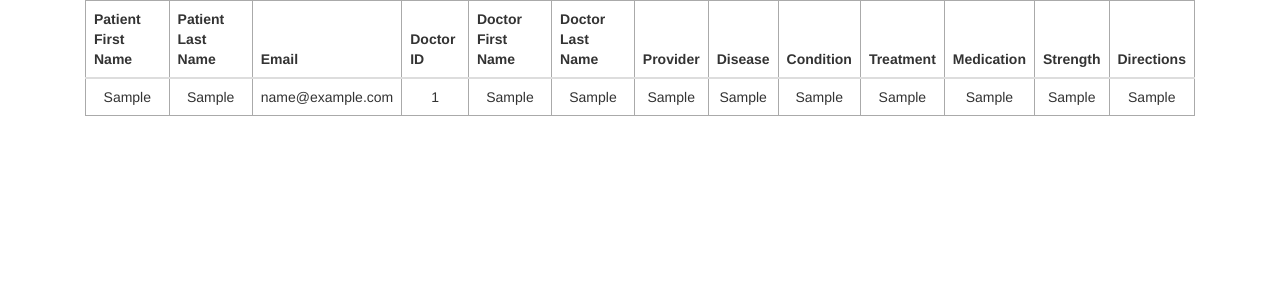
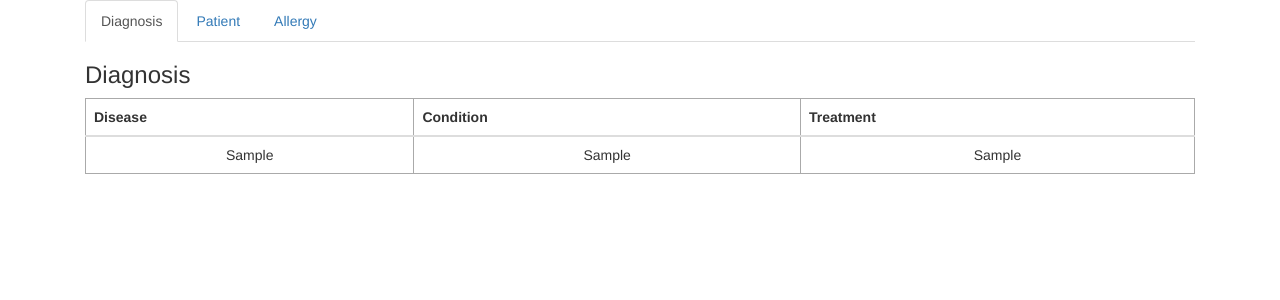
Before and after one commit to Jordan-johnson-OSU/Telemed_flaskProject, a Flask app: template templates/recordList.html in a window 1280 px wide. Shown: the top 300 px of the page. Run offline with Flask 2, Linux system fonts and the light colour scheme; tables that the repository leaves empty hold one stand-in row (values such as "Sample post"); the template is opened without the code that fills it: values that come from a table or form of the project are taken from there, most other values are stand-ins (such as "Sample title", 1, 10 or a date in 2020); some libraries are stand-ins or nearby versions.

Commit message:
Record forms and List working better.

```diff
--- a/app.py
+++ b/app.py
@@ -61,13 +61,6 @@ from models import *
 db.drop_all()
 db.create_all()
 
-
-@app.route('/')
-def index():
-    form = IndexForm()
-    return render_template('index.html', form=form)
-
-
 #
 # @login_manager.user_loader
 # def load_user(user_id):
@@ -107,65 +100,100 @@ def home():
 # Added by RoperFV, found on Flask 101
 @app.route('/', methods=['GET', 'POST'])
 def index():
-    search = MedicalRecordForm(request.form)
-    if request.method == 'POST':
-        return search_medical_records(search)
-
-    return render_template('index.html', form=search)
+    return render_template('index.html')
 
 
 # Added by RoperFV, found on Flask 101
 @app.route('/medicalRecord/search')
-def search_medical_records(search):
-    results = []
-    search_string = search.data['search']
-    if search.data['search'] == '':
-        qry = db.session.query('PatientLast')
-        results = qry.all()
-    if not results:
-        flash('No results found!')
-        return redirect('/list')
-    else:
-        # display results
-        return render_template('recordSearch.html', results=results)
+def search_medical_records():
+    search = MedicalRecordForm()
+    if request.method == 'POST':
+        results = []
+        search_string = search.data['search']
+        if search.data['search'] == '':
+            qry = db.session.query('PatientLast')
+            results = qry.all()
+        if not results:
+            flash('No results found!')
+            return redirect('/list')
+        else:
+            # display results
+            return render_template('recordSearch.html', results=results)
+
+    return render_template('recordSearch.html', form=search)
 
 
 @app.route('/list')
 def list_medical_records():
-    records = MedicalRecord.query.order_by(MedicalRecord.patientFirst).all()
-    return render_template('recordList.html', records=records)
+    diagnosis = Diagnosis.query.order_by(Diagnosis.disease).all()
+    patients = Patient.query.order_by(Patient.first_name).all()
+    allergies = Allergy.query.order_by(Allergy.allergyMedication).all()
+    return render_template('recordList.html',
+                           diagnosis=diagnosis,
+                           patients=patients,
+                           allergies=allergies)
 
 
 @app.route('/new', methods=['GET', 'POST'])
 def create_medical_record():
-    form = CreateMedicalRecord()
+    # form = CreateMedicalRecord()
+    diagnosisForm = DiagnosisRecord()
+    patientForm = PatientRecord()
+    allergyForm = AllergyRecord()
 
-    if form.validate_on_submit():
-        if request.method == 'POST':
-            record = MedicalRecord(patientFirst=form.patientFirstName.data,
-                                   patientLast=form.patientLastName.data,
-                                   email=form.patientEmail.data,
-                                   doctorID=form.doctorID.data,
-                                   drFirst=form.doctorFirstName.data,
-                                   drLast=form.doctorLastName.data,
-                                   provider=form.doctorProvider.data,
-                                   disease=form.disease.data,
-                                   condition=form.condition.data,
-                                   treatment=form.treatment.data,
-                                   medication=form.scriptMedication.data,
-                                   strength=form.scriptStrength.data,
-                                   directions=form.scriptDirections.data)
-            try:
-                db.session.add(record)
-                db.session.commit()
-                return redirect('/list')
-            except:
-                return 'There was an error with the database'
-        records = MedicalRecord.query.order_by(MedicalRecord.patientFirst).all()
-        return render_template('recordList.html', records=records)
-        # return flask.redirect(flask.request.args.get('next') or flask.url_for('home'))
+    if request.method == 'POST':
+        if diagnosisForm.createDiagnosis.data:
+            print("diagnosisForm Is Submitted ", diagnosisForm.createDiagnosis.data)
+            if diagnosisForm.validate_on_submit():
+                    record = Diagnosis(disease=diagnosisForm.disease.data,
+                                       condition=diagnosisForm.condition.data,
+                                       treatment=diagnosisForm.treatment.data)
+                    try:
+                        db.session.add(record)
+                        db.session.commit()
+                        return redirect('/list')
+                    except:
+                        print("ERROR Diagnosis Record Creation")
+                        return 'There was an error with the database'
+
+        elif patientForm.createPatient.data:
+            print("patientForm Is Submitted ", patientForm.createPatient.data)
+            if patientForm.validate_on_submit():
+                    record = Patient(first_name=patientForm.patientFirstName.data,
+                                     last_name=patientForm.patientLastName.data,
+                                     email=patientForm.patientEmail.data)
+                    try:
+                        db.session.add(record)
+                        db.session.commit()
+                        return redirect('/list')
+                    except:
+                        print("ERROR Patient Record Creation")
+                        return 'There was an error with the database'
+
+        elif allergyForm.createAllergy.data:
+            print("allergyForm Is Submitted ", allergyForm.createAllergy.data)
+            if allergyForm.validate_on_submit():
+                    record = Allergy(patientFirstName=allergyForm.patientFirstName.data,
+                                     patientLastName=allergyForm.patientLastName.data,
+                                     allergyMedication=allergyForm.allergyMedication.data,
+                                     allergyDescription=allergyForm.allergyDescription.data,
+                                     # dateEntered=allergyForm.dateEntered.data,
+                                     createdBy=allergyForm.createdBy.data)
+
+                    try:
+                        db.session.add(record)
+                        db.session.commit()
+                        print("Allergy created")
+                        return redirect('/list')
+                    except:
+                        print("ERROR Allergy Record Creation")
+                        return 'There was an error with the database'
     else:
-        return render_template('recordForm.html', form=form)
+        return render_template('recordForm.html',
+                               diagnosisForm=diagnosisForm,
+                               patientForm=patientForm,
+                               allergyForm=allergyForm)
+    return redirect('/home')
 
 
 @app.route('/newPrescription', methods=['GET', 'POST'])
--- a/templates/recordList.html
+++ b/templates/recordList.html
@@ -5,40 +5,76 @@
 {% block content %}
     <div class="container">
         <div class="col-md-12">
+            <ul class="nav nav-tabs">
+                <li class="active"><a data-toggle="tab" href="#diagnosis">Diagnosis</a></li>
+                <li><a data-toggle="tab" href="#patient">Patient</a></li>
+                <li><a data-toggle="tab" href="#allergy">Allergy</a></li>
+            </ul>
+            <div class="tab-content">
+                <div id="diagnosis" class="tab-pane fade in active">
+                    <h3>Diagnosis</h3>
+                    <table class="table">
+                        <thead>
+                        <tr>
+                            <th>Disease</th>
+                            <th>Condition</th>
+                            <th>Treatment</th>
+                        </tr>
+                        </thead>
+                        <tbody>
+                        {% for diag in diagnosis %}
+                            <tr>
+                                <td>{{ diag.disease }}</td>
+                                <td>{{ diag.condition }}</td>
+                                <td>{{ diag.treatment }}</td>
+                            </tr>
+
+                        {% endfor %}
+                        </tbody>
+                    </table>
+                </div>
+                <div id="patient" class="tab-pane fade">
+                    <h3>Patient</h3>
                     <table class="table">
                         <thead>
                         <tr>
                             <th>Patient First Name</th>
                             <th>Patient Last Name</th>
                             <th>Email</th>
-                    <th>Doctor ID</th>
-                    <th>Doctor First Name</th>
-                    <th>Doctor Last Name</th>
-                    <th>Provider</th>
-                    <th>Disease</th>
-                    <th>Condition</th>
-                    <th>Treatment</th>
-                    <th>Medication</th>
-                    <th>Strength</th>
-                    <th>Directions</th>
                         </tr>
                         </thead>
                         <tbody>
-                {% for record in records %}
+                        {% for patient in patients %}
                             <tr>
-                        <td>{{ record.patientFirst }}</td>
-                        <td>{{ record.patientLast }}</td>
-                        <td>{{ record.email }}</td>
-                        <td>{{ record.doctorID }}</td>
-                        <td>{{ record.drFirst }}</td>
-                        <td>{{ record.drLast }}</td>
-                        <td>{{ record.provider }}</td>
-                        <td>{{ record.disease }}</td>
-                        <td>{{ record.condition }}</td>
-                        <td>{{ record.treatment }}</td>
-                        <td>{{ record.medication }}</td>
-                        <td>{{ record.strength }}</td>
-                        <td>{{ record.directions }}</td>
+                                <td>{{ patient.first_name }}</td>
+                                <td>{{ patient.last_name }}</td>
+                                <td>{{ patient.email }}</td>
+                            </tr>
+
+                        {% endfor %}
+                        </tbody>
+                    </table>
+                </div>
+                <div id="allergy" class="tab-pane fade">
+                    <h3>Allergy</h3>
+                    <table class="table">
+                        <thead>
+                        <tr>
+                            <th>Patient First Name</th>
+                            <th>Patient Last Name</th>
+                            <th>Medication</th>
+                            <th>Description</th>
+                            <th>Created By</th>
+                        </tr>
+                        </thead>
+                        <tbody>
+                        {% for allergy in allergies %}
+                            <tr>
+                                <td>{{ allergy.patientFirstName }}</td>
+                                <td>{{ allergy.patientLastName }}</td>
+                                <td>{{ allergy.allergyMedication }}</td>
+                                <td>{{ allergy.allergyDescription }}</td>
+                                <td>{{ allergy.createdBy }}</td>
                             </tr>
 
                         {% endfor %}
@@ -46,4 +82,6 @@
                     </table>
                 </div>
             </div>
+        </div>
+    </div>
 {%- endblock %}
--- a/templates/recordSearch.html
+++ b/templates/recordSearch.html
@@ -5,7 +5,6 @@
 {% block content %}
    <div class="container">
        <div class="col-md-12">
-           TODO build search
             <!-- {{wtf.quick_form(form)}} -->
        </div>
    </div>
```
Also changed, not shown: forms.py (+36 -18 lines), models.py (+16 -0 lines), templates/recordForm.html (+26 -1 lines), data/telemedicine.db. Lines whose indentation alone changed are shown as unchanged.
